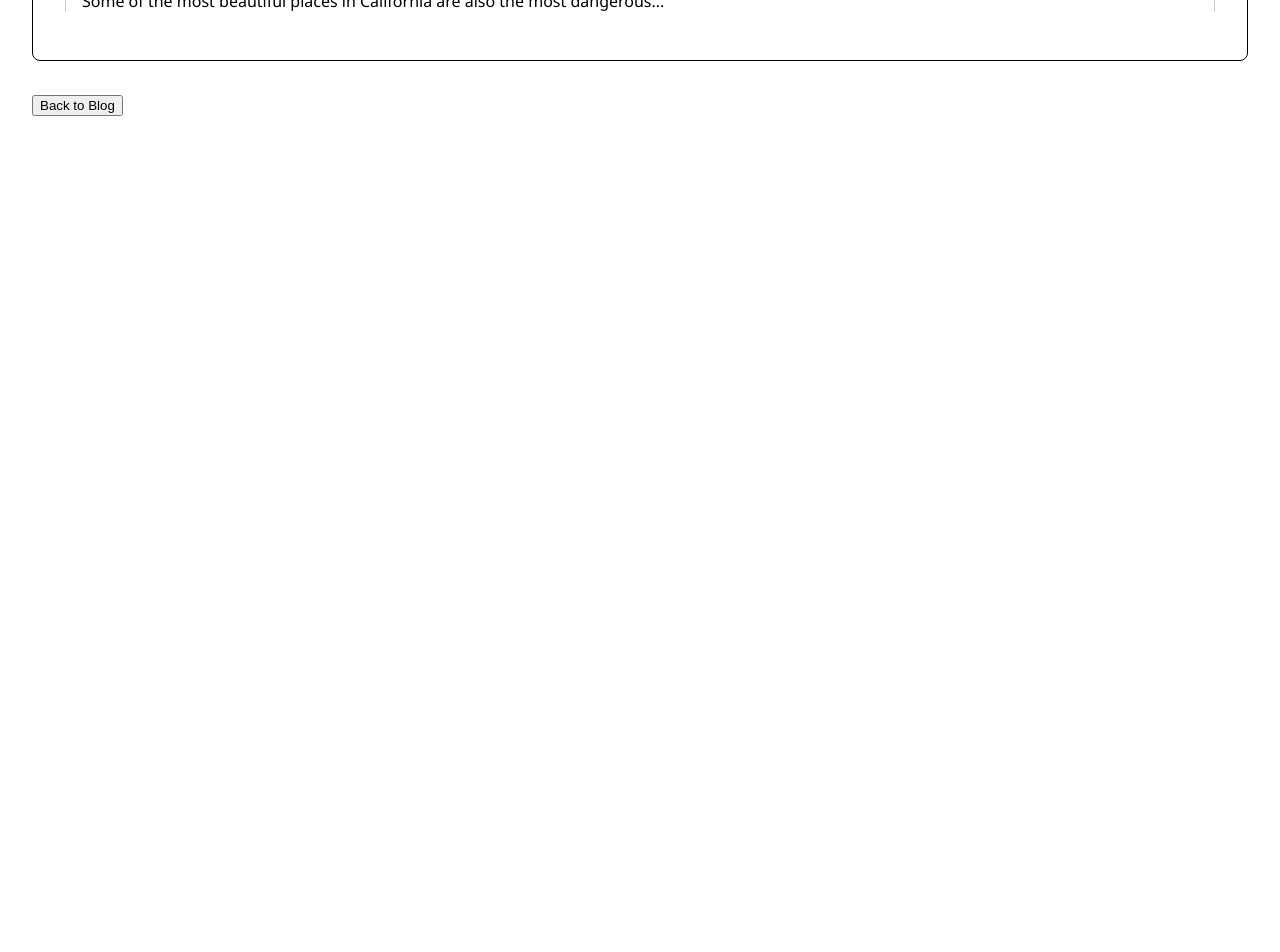
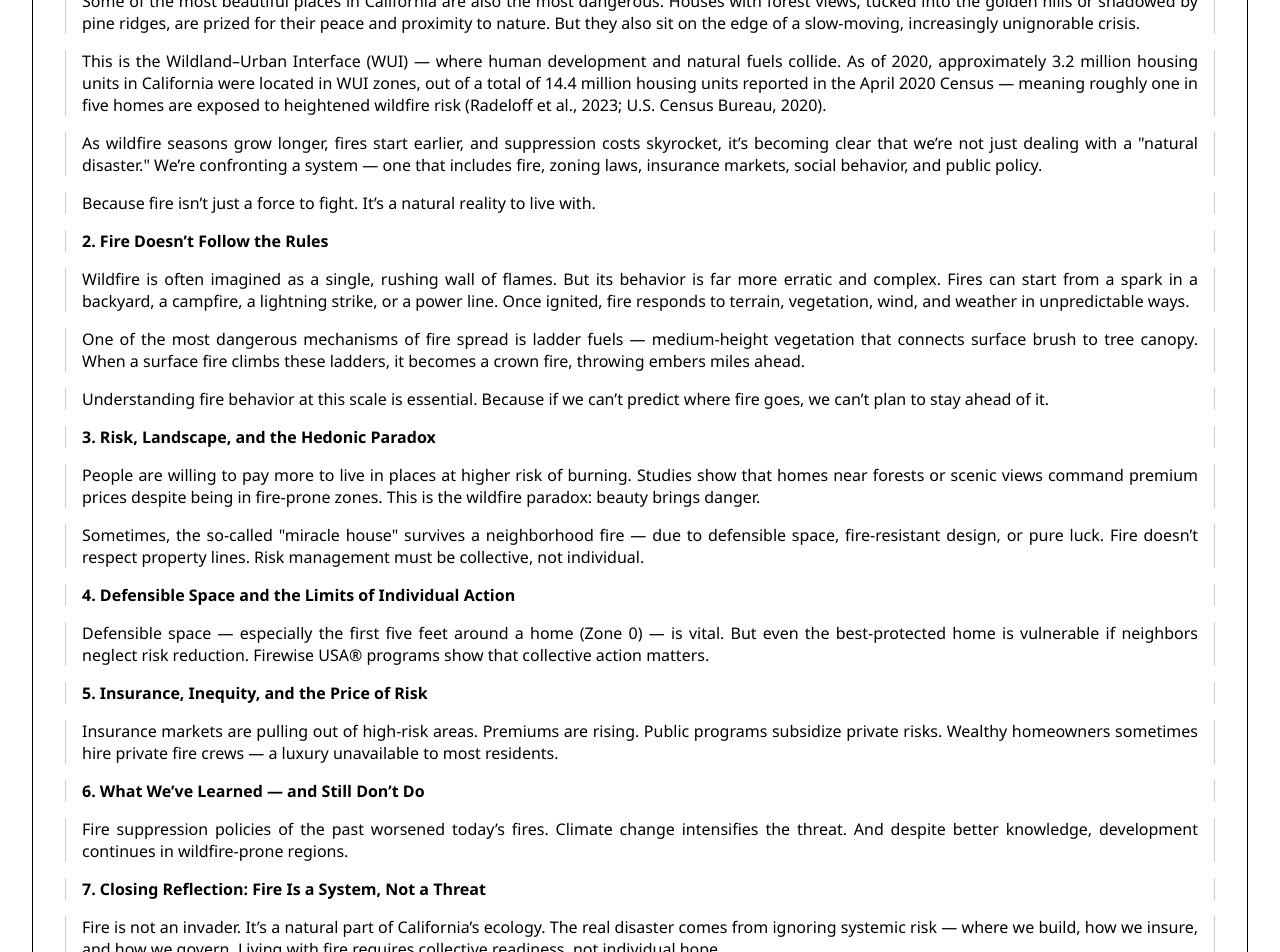
Before and after one commit to ekalhor/elmira-site-new, a Next.js app: page /blog/wildfire in a window 1280 px wide. Shown: the part 220-1172 px from the top of the page. Before the commit the page ends 800 px from the top, so only its background shows below. Built offline with nearby package versions, Linux system fonts and the light colour scheme.

Commit message:
fixing blog

```diff
--- a/src/app/blog/wildfire/page.js
+++ b/src/app/blog/wildfire/page.js
@@ -12,7 +12,76 @@ export default function WildfirePost() {
         backgroundColor: 'white'
       }}>
         <h1>Living with Fire: Understanding Risk, Behavior, and the Changing Wildfire Landscape in California</h1>
-        <p>Some of the most beautiful places in California are also the most dangerous...</p>
+        <p>Some of the most beautiful places in California are also the most dangerous. Houses with forest views, tucked into
+          the golden hills or shadowed by pine ridges, are prized for their peace and proximity to nature. But they also sit
+          on the edge of a slow-moving, increasingly unignorable crisis.
+        </p>
+        <p>
+          This is the Wildland–Urban Interface (WUI) — where human development and natural fuels collide. As of 2020,
+          approximately 3.2 million housing units in California were located in WUI zones, out of a total of 14.4 million
+          housing units reported in the April 2020 Census — meaning roughly one in five homes are exposed to heightened
+          wildfire risk (Radeloff et al., 2023; U.S. Census Bureau, 2020).
+        </p>
+        <p>
+          As wildfire seasons grow longer, fires start earlier, and suppression costs skyrocket, it’s becoming clear that
+          we’re not just dealing with a "natural disaster." We’re confronting a system — one that includes fire, zoning laws,
+          insurance markets, social behavior, and public policy.
+        </p>
+        <p>
+          Because fire isn’t just a force to fight. It’s a natural reality to live with.
+        </p>
+
+        <p><strong>2. Fire Doesn’t Follow the Rules</strong></p>
+        <p>
+          Wildfire is often imagined as a single, rushing wall of flames. But its behavior is far more erratic and complex.
+          Fires can start from a spark in a backyard, a campfire, a lightning strike, or a power line. Once ignited, fire
+          responds to terrain, vegetation, wind, and weather in unpredictable ways.
+        </p>
+        <p>
+          One of the most dangerous mechanisms of fire spread is ladder fuels — medium-height vegetation that connects
+          surface brush to tree canopy. When a surface fire climbs these ladders, it becomes a crown fire, throwing embers
+          miles ahead.
+        </p>
+        <p>
+          Understanding fire behavior at this scale is essential. Because if we can’t predict where fire goes, we can’t
+          plan to stay ahead of it.
+        </p>
+
+        <p><strong>3. Risk, Landscape, and the Hedonic Paradox</strong></p>
+        <p>
+          People are willing to pay more to live in places at higher risk of burning. Studies show that homes near forests
+          or scenic views command premium prices despite being in fire-prone zones. This is the wildfire paradox: beauty
+          brings danger.
+        </p>
+        <p>
+          Sometimes, the so-called "miracle house" survives a neighborhood fire — due to defensible space, fire-resistant
+          design, or pure luck. Fire doesn’t respect property lines. Risk management must be collective, not individual.
+        </p>
+
+        <p><strong>4. Defensible Space and the Limits of Individual Action</strong></p>
+        <p>
+          Defensible space — especially the first five feet around a home (Zone 0) — is vital. But even the best-protected
+          home is vulnerable if neighbors neglect risk reduction. Firewise USA® programs show that collective action matters.
+        </p>
+
+        <p><strong>5. Insurance, Inequity, and the Price of Risk</strong></p>
+        <p>
+          Insurance markets are pulling out of high-risk areas. Premiums are rising. Public programs subsidize private risks.
+          Wealthy homeowners sometimes hire private fire crews — a luxury unavailable to most residents.
+        </p>
+
+        <p><strong>6. What We’ve Learned — and Still Don’t Do</strong></p>
+        <p>
+          Fire suppression policies of the past worsened today’s fires. Climate change intensifies the threat. And despite
+          better knowledge, development continues in wildfire-prone regions.
+        </p>
+
+        <p><strong>7. Closing Reflection: Fire Is a System, Not a Threat</strong></p>
+        <p>
+          Fire is not an invader. It’s a natural part of California’s ecology. The real disaster comes from ignoring
+          systemic risk — where we build, how we insure, and how we govern. Living with fire requires collective readiness,
+          not individual hope.
+        </p>
         {/* continue the entire blog content here */}
       </div>
 
```
